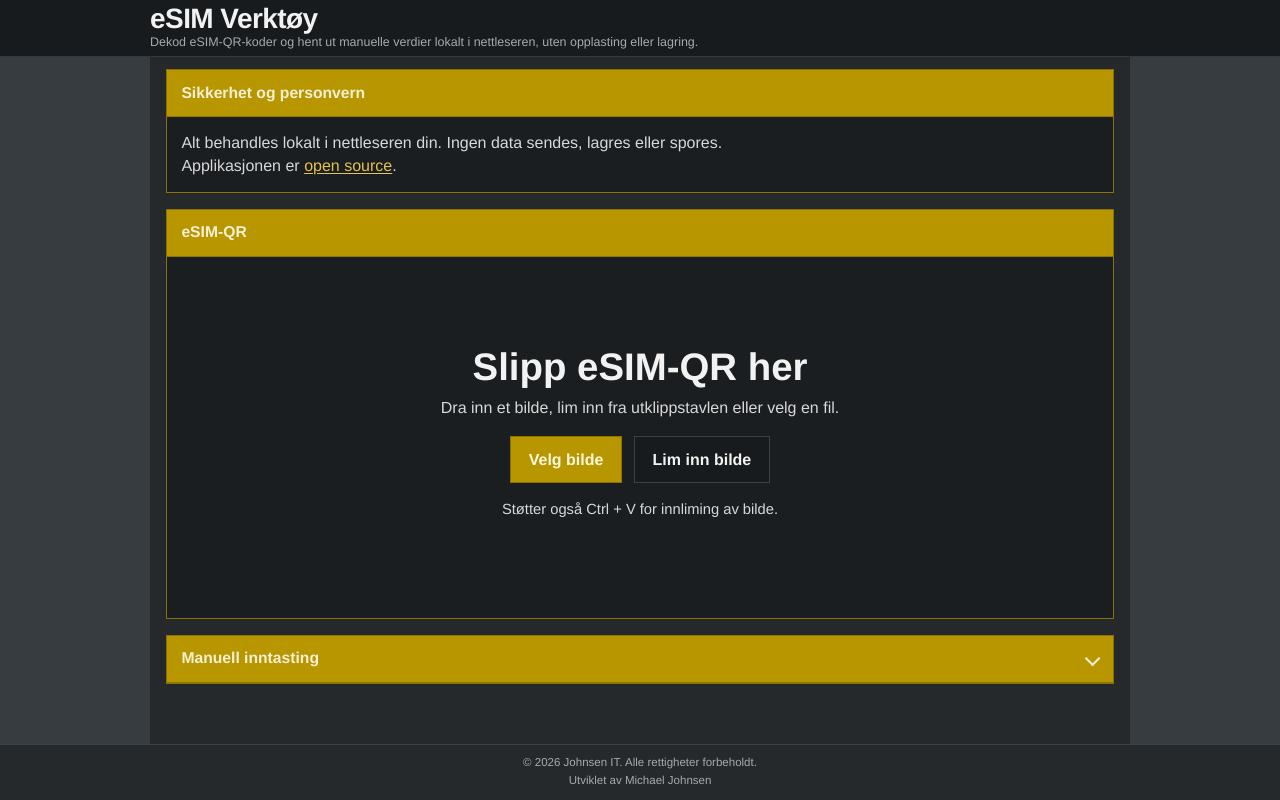
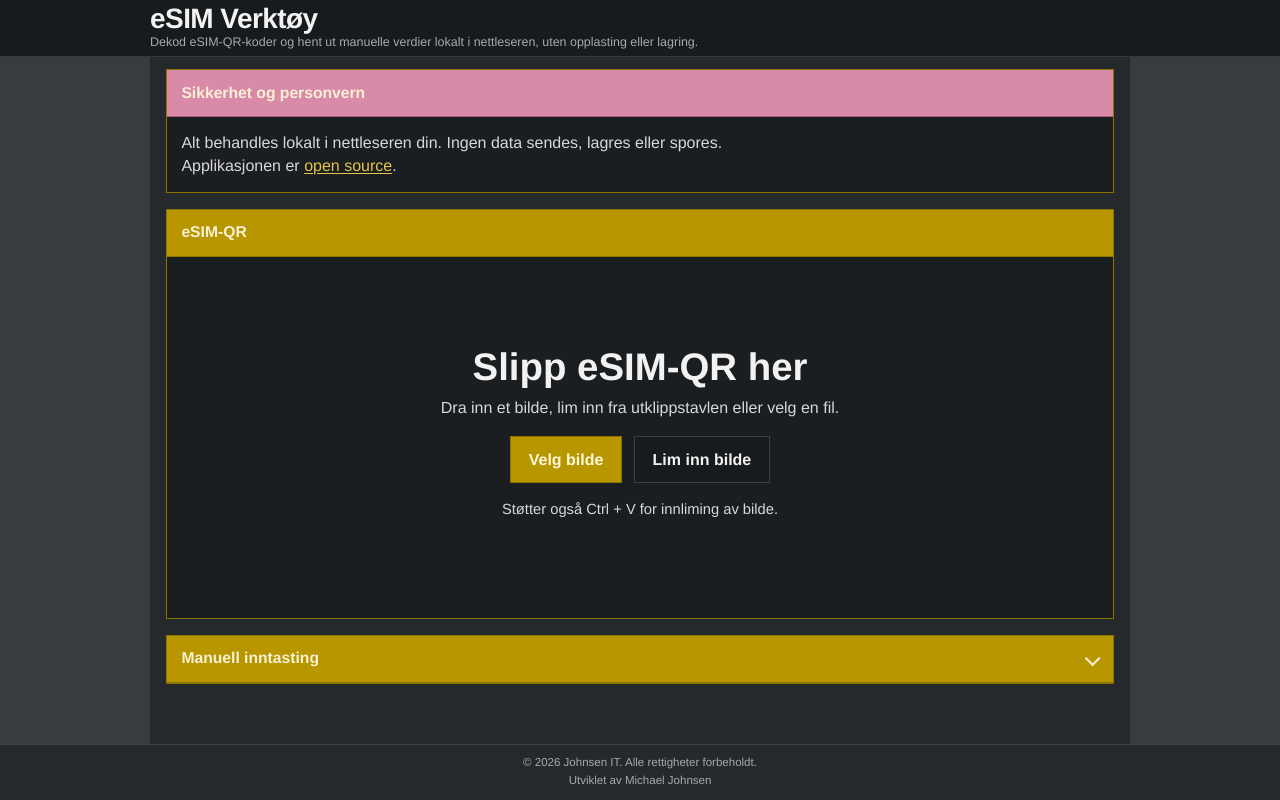
Before and after one commit to newbs0001/eSIM-QR-decoder, a website built with Vite: page index.html in a window 1280 px wide. Built offline with nearby package versions, Linux system fonts and the light colour scheme.

Commit message:
Highlight privacy section with pink header

```diff
--- a/app.js
+++ b/app.js
@@ -35,7 +35,7 @@
       <section class="content">
         <section id="landing-section" class="landing-layout">
           <section class="privacy-card">
-            <div class="panel-titlebar">
+            <div class="panel-titlebar privacy-titlebar">
               <h2>Sikkerhet og personvern</h2>
             </div>
             <div class="panel-body compact-body">
--- a/style.css
+++ b/style.css
@@ -171,6 +171,15 @@ h3 {
   background: var(--accent);
   padding: 0.72rem 0.9rem;
   border-bottom: 1px solid #8f7600;
+}
+
+.privacy-titlebar {
+  background: #d98aa8;
+  border-bottom-color: #a45b77;
+}
+
+.privacy-titlebar h2 {
+  color: #fff5f8;
 }
 
 .panel-titlebar h2 {
```
